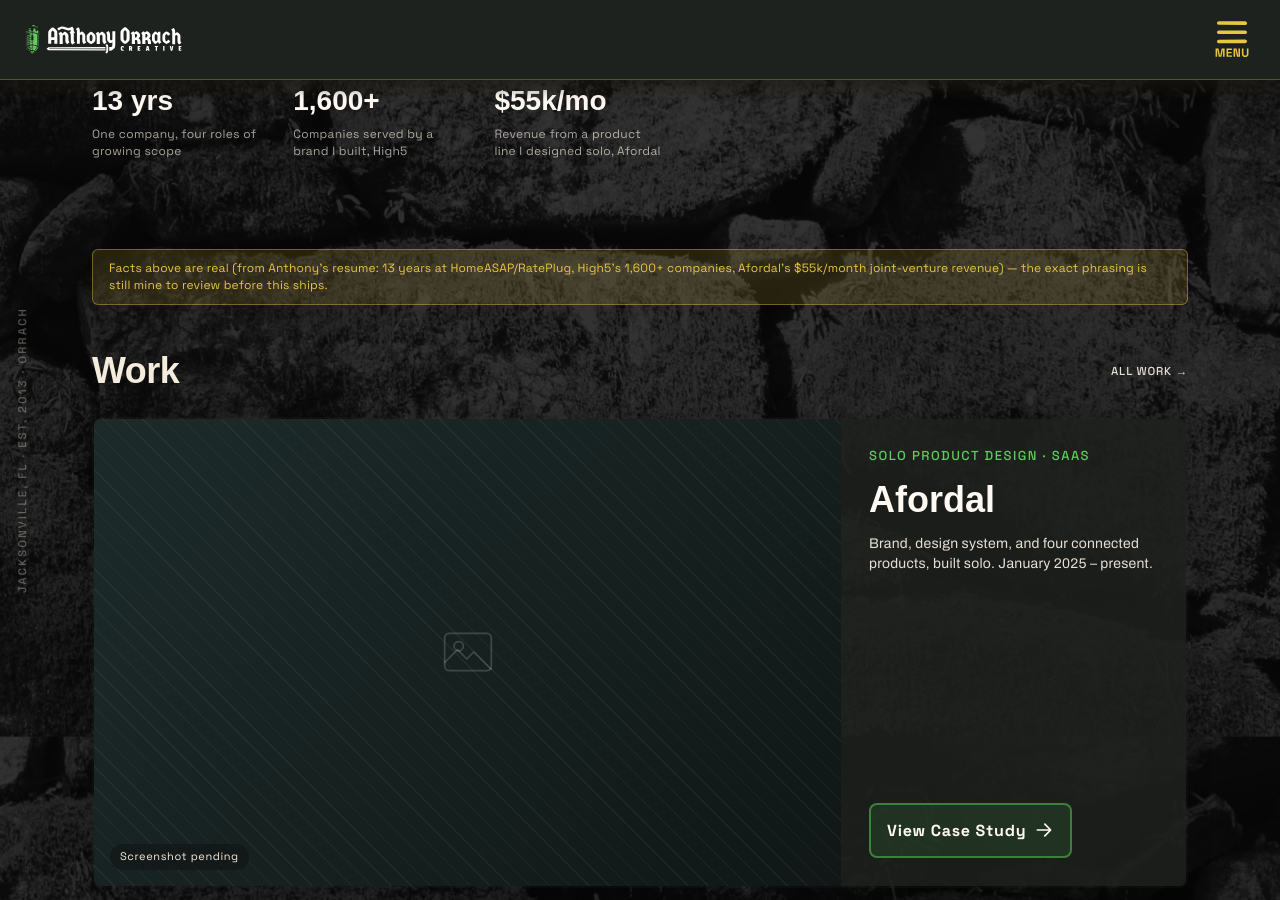
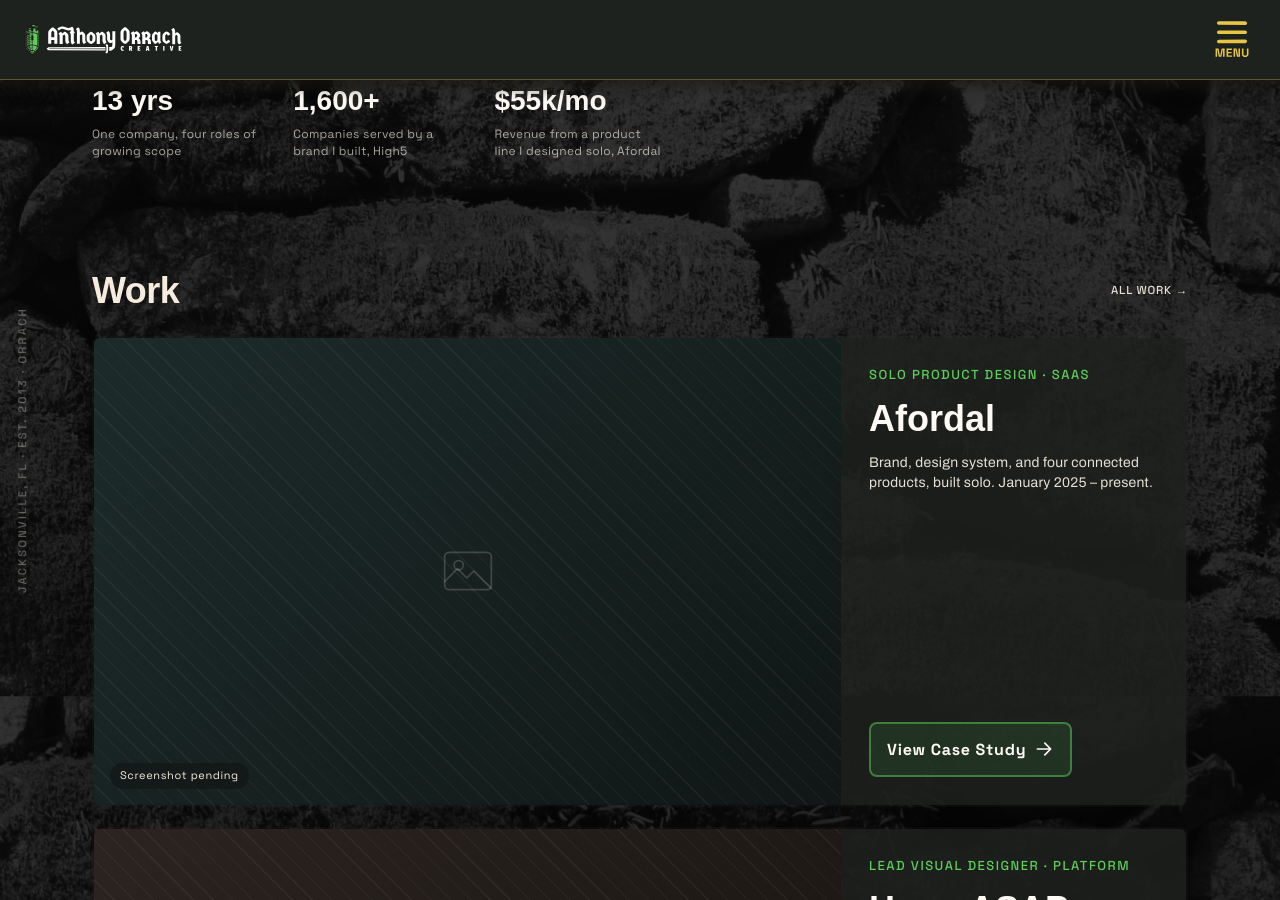
Before and after one commit to orrachcreative/orrachcreative.github.io, a Jekyll site: the page built from index.html, in a window 1280 px wide and 900 px high, scrolled down 764 px. Built offline with Jekyll 4.4.1, drawn with Linux system fonts in a browser that asks for light colours; some web fonts are replaced.

Commit message:
Remove the internal draft notes ahead of going live
Four of the five were notes to Anthony, not to visitors: the home page's
reminder to review its own phrasing, the two "gallery pending export from
Figma" lines, and HomeASAP's warning that its decisions were a
reconstruction — which stopped being true once his own copy replaced
them.

High5's note stays, deliberately. Its three decisions, the system and the
outcome are still invented reconstruction; only the ask and the problem
came from him. Removing that warning would publish made-up specifics
about his own work as fact, under his name. The note goes when the real
account does, not before.

Co-Authored-By: Claude Opus 5 <noreply@anthropic.com>
Claude-Session: https://claude.ai/code/session_01MzSaLw8aaGzPaaBcGJvVrm

```diff
--- a/index.html
+++ b/index.html
@@ -46,7 +46,6 @@ nav: home
 </div>
 
 <div class="shell">
-  <p class="draft-flag">Facts above are real (from Anthony's resume: 13 years at HomeASAP/RatePlug, High5's 1,600+ companies, Afordal's $55k/month joint-venture revenue) &mdash; the exact phrasing is still mine to review before this ships.</p>
 
   <section class="section" id="work">
     <div class="section__head">
--- a/projects/illustrations.html
+++ b/projects/illustrations.html
@@ -28,7 +28,6 @@ gallery: true
 </div>
 
 <div class="shell">
-  <p class="draft-flag">DRAFT &mdash; gallery pending export from Figma.</p>
   <div class="logo-grid">
     {% include media-placeholder.html label="Icon set" swatch=5 %}
     {% include media-placeholder.html label="Spot illustration" swatch=2 %}
--- a/projects/task-yeti.html
+++ b/projects/task-yeti.html
@@ -28,7 +28,6 @@ gallery: true
 </div>
 
 <div class="shell">
-  <p class="draft-flag">DRAFT &mdash; full frame gallery pending export from Figma; logo mark below is the one real finished asset for this exercise.</p>
   <div class="logo-grid">
     <div class="logo-grid__item"><img src="{{ '/assets/images/projects/logos/task-yeti.png' | relative_url }}" alt="Task Yeti logo mark" loading="lazy"></div>
     {% include media-placeholder.html label="App icon & UI concept" swatch=3 %}
--- a/work/homeasap.html
+++ b/work/homeasap.html
@@ -48,7 +48,6 @@ gallery: true
   </div>
 </section>
 
-<p class="draft-flag shell">DRAFT &mdash; role, timeline, and product names below are real (from Anthony's resume). The specific decisions and their tradeoffs are a plausible reconstruction of how a 13-year, small-team-to-Principal arc usually plays out, not a verified account &mdash; needs Anthony's fact-check before this goes live.</p>
 
 <div class="case-shell shell">
   {% include case-sidebar.html %}
```
